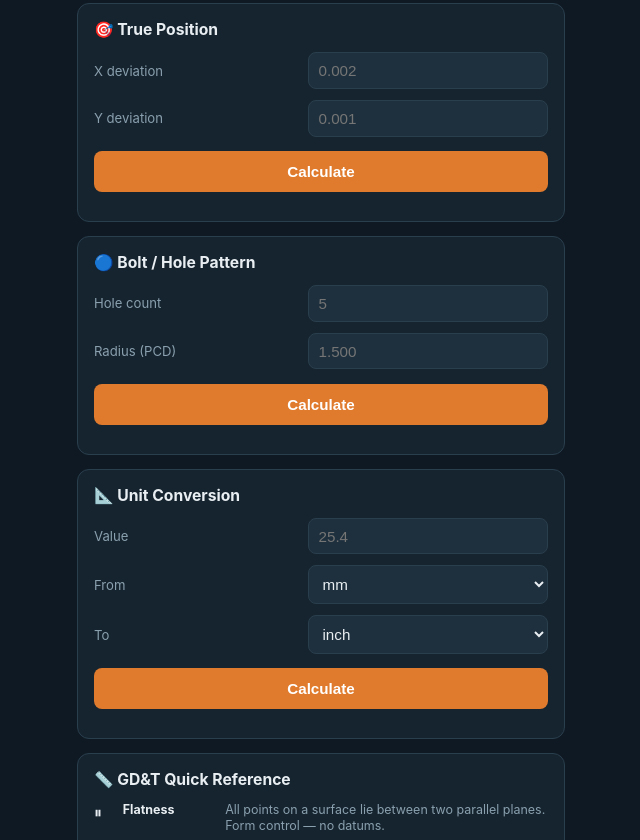
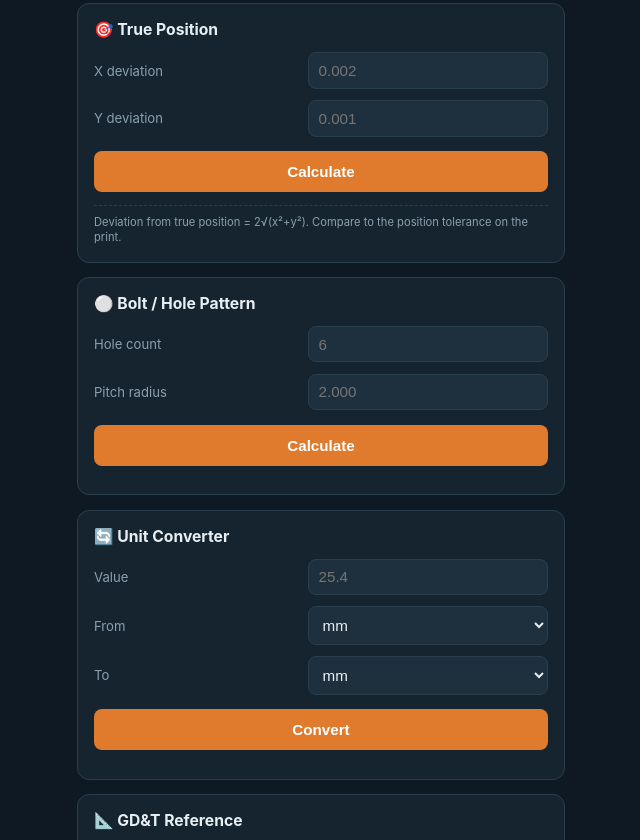
Before and after one commit to orangetrd-byte/MGP-Pro, a plain HTML site: page index.html in a window 1280 px wide. Shown: the part 1048-1888 px from the top of the page, without its empty margins (319-959 px from the left). Drawn offline with Linux system fonts and the light colour scheme.

Commit message:
MGP-Pro Phase 2: expand material DB (~40), add GD&T ref, True Position, Bolt Pattern, Unit Converter cards (dedupe)

```diff
--- a/index.html
+++ b/index.html
@@ -108,26 +108,27 @@
           </div>
           <button class="btn-primary" id="calc-truepos-btn">Calculate</button>
           <div class="result" id="truepos-result"></div>
+          <div class="safety">Deviation from true position = 2√(x²+y²). Compare to the position tolerance on the print.</div>
         </div>
 
         <!-- Bolt Pattern -->
         <div class="card">
-          <div class="card-title">🔵 Bolt / Hole Pattern</div>
+          <div class="card-title">⚪ Bolt / Hole Pattern</div>
           <div class="row">
             <label>Hole count</label>
-            <input id="bolt-n" type="number" inputmode="numeric" placeholder="5" />
+            <input id="bolt-n" type="number" inputmode="numeric" placeholder="6" />
           </div>
           <div class="row">
-            <label>Radius (PCD)</label>
-            <input id="bolt-r" type="number" inputmode="decimal" placeholder="1.500" />
+            <label>Pitch radius</label>
+            <input id="bolt-r" type="number" inputmode="decimal" placeholder="2.000" />
           </div>
           <button class="btn-primary" id="calc-bolt-btn">Calculate</button>
           <div class="result" id="bolt-result"></div>
         </div>
 
-        <!-- Unit Conversion -->
+        <!-- Unit Converter -->
         <div class="card">
-          <div class="card-title">📐 Unit Conversion</div>
+          <div class="card-title">🔄 Unit Converter</div>
           <div class="row">
             <label>Value</label>
             <input id="conv-val" type="number" inputmode="decimal" placeholder="25.4" />
@@ -136,30 +137,31 @@
             <label>From</label>
             <select id="conv-from">
               <option value="mm">mm</option>
-              <option value="in">inch</option>
+              <option value="in">in</option>
+              <option value="mil">mil (0.001in)</option>
+              <option value="um">µm</option>
               <option value="cm">cm</option>
-              <option value="mil">mil (0.001")</option>
-              <option value="um">micron</option>
             </select>
           </div>
           <div class="row">
             <label>To</label>
             <select id="conv-to">
-              <option value="in">inch</option>
               <option value="mm">mm</option>
+              <option value="in">in</option>
+              <option value="mil">mil (0.001in)</option>
+              <option value="um">µm</option>
               <option value="cm">cm</option>
-              <option value="mil">mil (0.001")</option>
-              <option value="um">micron</option>
             </select>
           </div>
-          <button class="btn-primary" id="calc-conv-btn">Calculate</button>
+          <button class="btn-primary" id="calc-conv-btn">Convert</button>
           <div class="result" id="conv-result"></div>
         </div>
 
-        <!-- GD&T reference -->
+        <!-- GD&T Reference -->
         <div class="card">
-          <div class="card-title">📏 GD&amp;T Quick Reference</div>
+          <div class="card-title">📐 GD&amp;T Reference</div>
           <div class="gdt-list" id="gdt-list"></div>
+          <div class="safety">Symbols and plain-language meaning. Datums are physical references marked with boxed letters on the print.</div>
         </div>
       </section>
 
```
